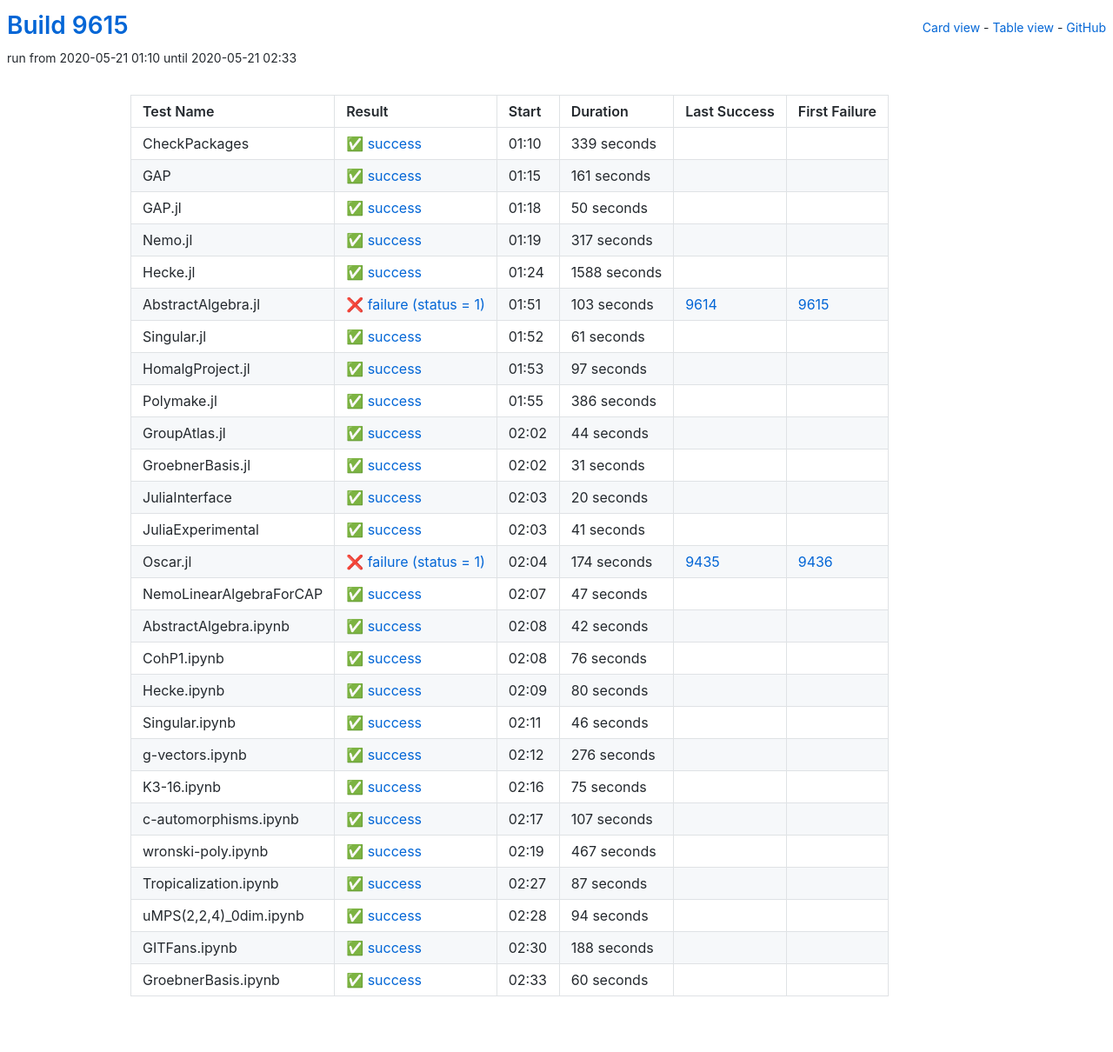
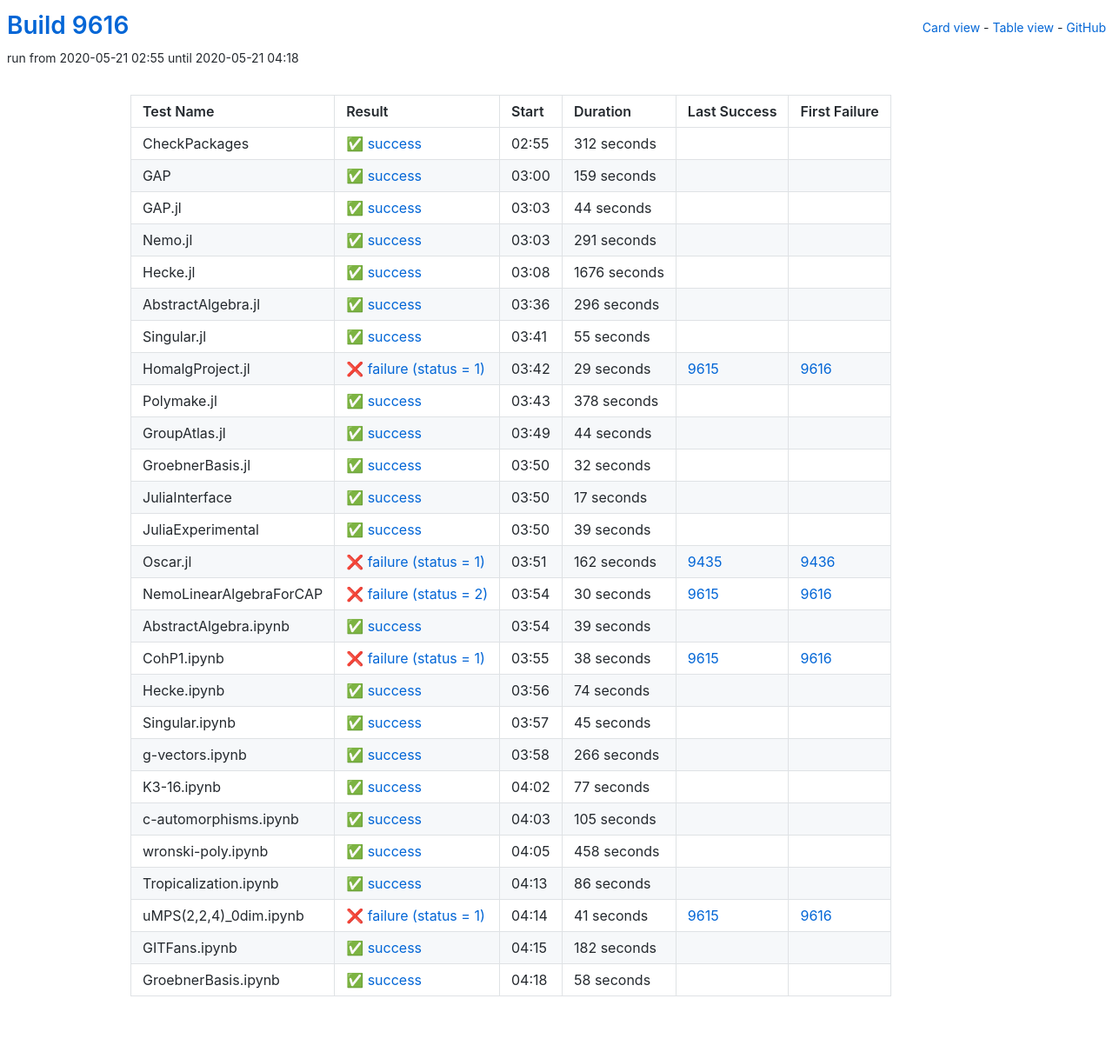
Before and after one commit to oscar-system/oscar-ci-status, a Jekyll site: the page built from table.html, in a window 1280 px wide. Shown: the whole page at 87% size. Built offline with Jekyll 4.4.1, drawn with Linux system fonts in a browser that asks for light colours.

Commit message:
Build 9616

```diff
--- a/_data/ci.yml
+++ b/_data/ci.yml
@@ -1,113 +1,113 @@
-build: 9615
-build_url: https://oscarci.mathematik.uni-kl.de/job/oscar/9615/
+build: 9616
+build_url: https://oscarci.mathematik.uni-kl.de/job/oscar/9616/
 job: oscar
 tests:
-- duration: 339
+- duration: 312
   exitcode: 0
   first_failure: false
   first_failure_url: null
   id: checkpackages
   last_success: false
   last_success_url: null
-  log: https://oscarci.mathematik.uni-kl.de/job/oscar/9615/artifact/logs/build-9615/CheckPackages.log
+  log: https://oscarci.mathematik.uni-kl.de/job/oscar/9616/artifact/logs/build-9616/CheckPackages.log
   name: CheckPackages
-  start: 2020-05-21 01:10
+  start: 2020-05-21 02:55
   status: success
   success: true
-- duration: 161
+- duration: 159
   exitcode: 0
   first_failure: false
   first_failure_url: null
   id: gap
   last_success: false
   last_success_url: null
-  log: https://oscarci.mathematik.uni-kl.de/job/oscar/9615/artifact/logs/build-9615/GAP.log
+  log: https://oscarci.mathematik.uni-kl.de/job/oscar/9616/artifact/logs/build-9616/GAP.log
   name: GAP
-  start: 2020-05-21 01:15
+  start: 2020-05-21 03:00
   status: success
   success: true
-- duration: 50
+- duration: 44
   exitcode: 0
   first_failure: false
   first_failure_url: null
   id: gap-jl
   last_success: false
   last_success_url: null
-  log: https://oscarci.mathematik.uni-kl.de/job/oscar/9615/artifact/logs/build-9615/GAP.jl.log
+  log: https://oscarci.mathematik.uni-kl.de/job/oscar/9616/artifact/logs/build-9616/GAP.jl.log
   name: GAP.jl
-  start: 2020-05-21 01:18
+  start: 2020-05-21 03:03
   status: success
   success: true
-- duration: 317
+- duration: 291
   exitcode: 0
   first_failure: false
   first_failure_url: null
   id: nemo-jl
   last_success: false
   last_success_url: null
-  log: https://oscarci.mathematik.uni-kl.de/job/oscar/9615/artifact/logs/build-9615/Nemo.jl.log
+  log: https://oscarci.mathematik.uni-kl.de/job/oscar/9616/artifact/logs/build-9616/Nemo.jl.log
   name: Nemo.jl
-  start: 2020-05-21 01:19
+  start: 2020-05-21 03:03
   status: success
   success: true
-- duration: 1588
+- duration: 1676
   exitcode: 0
   first_failure: false
   first_failure_url: null
   id: hecke-jl
   last_success: false
   last_success_url: null
-  log: https://oscarci.mathematik.uni-kl.de/job/oscar/9615/artifact/logs/build-9615/Hecke.jl.log
+  log: https://oscarci.mathematik.uni-kl.de/job/oscar/9616/artifact/logs/build-9616/Hecke.jl.log
   name: Hecke.jl
-  start: 2020-05-21 01:24
+  start: 2020-05-21 03:08
   status: success
   success: true
-- duration: 103
-  exitcode: 1
-  first_failure: 9615
-  first_failure_url: https://oscarci.mathematik.uni-kl.de/job/oscar/9615/
+- duration: 296
+  exitcode: 0
+  first_failure: false
+  first_failure_url: null
   id: abstractalgebra-jl
-  last_success: 9614
-  last_success_url: https://oscarci.mathematik.uni-kl.de/job/oscar/9614/
-  log: https://oscarci.mathematik.uni-kl.de/job/oscar/9615/artifact/logs/build-9615/AbstractAlgebra.jl.log
+  last_success: false
+  last_success_url: null
+  log: https://oscarci.mathematik.uni-kl.de/job/oscar/9616/artifact/logs/build-9616/AbstractAlgebra.jl.log
   name: AbstractAlgebra.jl
-  start: 2020-05-21 01:51
-  status: failure
-  success: false
-- duration: 61
+  start: 2020-05-21 03:36
+  status: success
+  success: true
+- duration: 55
   exitcode: 0
   first_failure: false
   first_failure_url: null
   id: singular-jl
   last_success: false
   last_success_url: null
-  log: https://oscarci.mathematik.uni-kl.de/job/oscar/9615/artifact/logs/build-9615/Singular.jl.log
+  log: https://oscarci.mathematik.uni-kl.de/job/oscar/9616/artifact/logs/build-9616/Singular.jl.log
   name: Singular.jl
-  start: 2020-05-21 01:52
+  start: 2020-05-21 03:41
   status: success
   success: true
-- duration: 97
-  exitcode: 0
-  first_failure: false
-  first_failure_url: null
+- duration: 29
+  exitcode: 1
+  first_failure: 9616
+  first_failure_url: https://oscarci.mathematik.uni-kl.de/job/oscar/9616/
   id: homalgproject-jl
-  last_success: false
-  last_success_url: null
-  log: https://oscarci.mathematik.uni-kl.de/job/oscar/9615/artifact/logs/build-9615/HomalgProject.jl.log
+  last_success: 9615
+  last_success_url: https://oscarci.mathematik.uni-kl.de/job/oscar/9615/
+  log: https://oscarci.mathematik.uni-kl.de/job/oscar/9616/artifact/logs/build-9616/HomalgProject.jl.log
   name: HomalgProject.jl
-  start: 2020-05-21 01:53
-  status: success
-  success: true
-- duration: 386
+  start: 2020-05-21 03:42
+  status: failure
+  success: false
+- duration: 378
   exitcode: 0
   first_failure: false
   first_failure_url: null
   id: polymake-jl
   last_success: false
   last_success_url: null
-  log: https://oscarci.mathematik.uni-kl.de/job/oscar/9615/artifact/logs/build-9615/Polymake.jl.log
+  log: https://oscarci.mathematik.uni-kl.de/job/oscar/9616/artifact/logs/build-9616/Polymake.jl.log
   name: Polymake.jl
-  start: 2020-05-21 01:55
+  start: 2020-05-21 03:43
   status: success
   success: true
 - duration: 44
@@ -117,212 +117,212 @@
   id: groupatlas-jl
   last_success: false
   last_success_url: null
-  log: https://oscarci.mathematik.uni-kl.de/job/oscar/9615/artifact/logs/build-9615/GroupAtlas.jl.log
+  log: https://oscarci.mathematik.uni-kl.de/job/oscar/9616/artifact/logs/build-9616/GroupAtlas.jl.log
   name: GroupAtlas.jl
-  start: 2020-05-21 02:02
+  start: 2020-05-21 03:49
   status: success
   success: true
-- duration: 31
+- duration: 32
   exitcode: 0
   first_failure: false
   first_failure_url: null
   id: groebnerbasis-jl
   last_success: false
   last_success_url: null
-  log: https://oscarci.mathematik.uni-kl.de/job/oscar/9615/artifact/logs/build-9615/GroebnerBasis.jl.log
+  log: https://oscarci.mathematik.uni-kl.de/job/oscar/9616/artifact/logs/build-9616/GroebnerBasis.jl.log
   name: GroebnerBasis.jl
-  start: 2020-05-21 02:02
+  start: 2020-05-21 03:50
   status: success
   success: true
-- duration: 20
+- duration: 17
   exitcode: 0
   first_failure: false
   first_failure_url: null
   id: juliainterface
   last_success: false
   last_success_url: null
-  log: https://oscarci.mathematik.uni-kl.de/job/oscar/9615/artifact/logs/build-9615/JuliaInterface.log
+  log: https://oscarci.mathematik.uni-kl.de/job/oscar/9616/artifact/logs/build-9616/JuliaInterface.log
   name: JuliaInterface
-  start: 2020-05-21 02:03
+  start: 2020-05-21 03:50
   status: success
   success: true
-- duration: 41
+- duration: 39
   exitcode: 0
   first_failure: false
   first_failure_url: null
   id: juliaexperimental
   last_success: false
   last_success_url: null
-  log: https://oscarci.mathematik.uni-kl.de/job/oscar/9615/artifact/logs/build-9615/JuliaExperimental.log
+  log: https://oscarci.mathematik.uni-kl.de/job/oscar/9616/artifact/logs/build-9616/JuliaExperimental.log
   name: JuliaExperimental
-  start: 2020-05-21 02:03
+  start: 2020-05-21 03:50
   status: success
   success: true
-- duration: 174
+- duration: 162
   exitcode: 1
   first_failure: 9436
   first_failure_url: https://oscarci.mathematik.uni-kl.de/job/oscar/9436/
   id: oscar-jl
   last_success: 9435
   last_success_url: https://oscarci.mathematik.uni-kl.de/job/oscar/9435/
-  log: https://oscarci.mathematik.uni-kl.de/job/oscar/9615/artifact/logs/build-9615/Oscar.jl.log
+  log: https://oscarci.mathematik.uni-kl.de/job/oscar/9616/artifact/logs/build-9616/Oscar.jl.log
   name: Oscar.jl
-  start: 2020-05-21 02:04
+  start: 2020-05-21 03:51
   status: failure
   success: false
-- duration: 47
-  exitcode: 0
-  first_failure: false
-  first_failure_url: null
+- duration: 30
+  exitcode: 2
+  first_failure: 9616
+  first_failure_url: https://oscarci.mathematik.uni-kl.de/job/oscar/9616/
   id: nemolinearalgebraforcap
-  last_success: false
-  last_success_url: null
-  log: https://oscarci.mathematik.uni-kl.de/job/oscar/9615/artifact/logs/build-9615/NemoLinearAlgebraForCAP.log
+  last_success: 9615
+  last_success_url: https://oscarci.mathematik.uni-kl.de/job/oscar/9615/
+  log: https://oscarci.mathematik.uni-kl.de/job/oscar/9616/artifact/logs/build-9616/NemoLinearAlgebraForCAP.log
   name: NemoLinearAlgebraForCAP
-  start: 2020-05-21 02:07
-  status: success
-  success: true
-- duration: 42
+  start: 2020-05-21 03:54
+  status: failure
+  success: false
+- duration: 39
   exitcode: 0
   first_failure: false
   first_failure_url: null
   id: abstractalgebra-ipynb
   last_success: false
   last_success_url: null
-  log: https://oscarci.mathematik.uni-kl.de/job/oscar/9615/artifact/logs/build-9615/AbstractAlgebra.ipynb.log
+  log: https://oscarci.mathematik.uni-kl.de/job/oscar/9616/artifact/logs/build-9616/AbstractAlgebra.ipynb.log
   name: AbstractAlgebra.ipynb
-  start: 2020-05-21 02:08
+  start: 2020-05-21 03:54
   status: success
   success: true
-- duration: 76
-  exitcode: 0
-  first_failure: false
-  first_failure_url: null
+- duration: 38
+  exitcode: 1
+  first_failure: 9616
+  first_failure_url: https://oscarci.mathematik.uni-kl.de/job/oscar/9616/
   id: cohp1-ipynb
-  last_success: false
-  last_success_url: null
-  log: https://oscarci.mathematik.uni-kl.de/job/oscar/9615/artifact/logs/build-9615/CohP1.ipynb.log
+  last_success: 9615
+  last_success_url: https://oscarci.mathematik.uni-kl.de/job/oscar/9615/
+  log: https://oscarci.mathematik.uni-kl.de/job/oscar/9616/artifact/logs/build-9616/CohP1.ipynb.log
   name: CohP1.ipynb
-  start: 2020-05-21 02:08
-  status: success
-  success: true
-- duration: 80
+  start: 2020-05-21 03:55
+  status: failure
+  success: false
+- duration: 74
   exitcode: 0
   first_failure: false
   first_failure_url: null
   id: hecke-ipynb
   last_success: false
   last_success_url: null
-  log: https://oscarci.mathematik.uni-kl.de/job/oscar/9615/artifact/logs/build-9615/Hecke.ipynb.log
+  log: https://oscarci.mathematik.uni-kl.de/job/oscar/9616/artifact/logs/build-9616/Hecke.ipynb.log
   name: Hecke.ipynb
-  start: 2020-05-21 02:09
+  start: 2020-05-21 03:56
   status: success
   success: true
-- duration: 46
+- duration: 45
   exitcode: 0
   first_failure: false
   first_failure_url: null
   id: singular-ipynb
   last_success: false
   last_success_url: null
-  log: https://oscarci.mathematik.uni-kl.de/job/oscar/9615/artifact/logs/build-9615/Singular.ipynb.log
+  log: https://oscarci.mathematik.uni-kl.de/job/oscar/9616/artifact/logs/build-9616/Singular.ipynb.log
   name: Singular.ipynb
-  start: 2020-05-21 02:11
+  start: 2020-05-21 03:57
   status: success
   success: true
-- duration: 276
+- duration: 266
   exitcode: 0
   first_failure: false
   first_failure_url: null
   id: g-vectors-ipynb
   last_success: false
   last_success_url: null
-  log: https://oscarci.mathematik.uni-kl.de/job/oscar/9615/artifact/logs/build-9615/g-vectors.ipynb.log
+  log: https://oscarci.mathematik.uni-kl.de/job/oscar/9616/artifact/logs/build-9616/g-vectors.ipynb.log
   name: g-vectors.ipynb
-  start: 2020-05-21 02:12
+  start: 2020-05-21 03:58
   status: success
   success: true
-- duration: 75
+- duration: 77
   exitcode: 0
   first_failure: false
   first_failure_url: null
   id: k3-16-ipynb
   last_success: false
   last_success_url: null
-  log: https://oscarci.mathematik.uni-kl.de/job/oscar/9615/artifact/logs/build-9615/K3-16.ipynb.log
+  log: https://oscarci.mathematik.uni-kl.de/job/oscar/9616/artifact/logs/build-9616/K3-16.ipynb.log
   name: K3-16.ipynb
-  start: 2020-05-21 02:16
+  start: 2020-05-21 04:02
   status: success
   success: true
-- duration: 107
+- duration: 105
   exitcode: 0
   first_failure: false
   first_failure_url: null
   id: c-automorphisms-ipynb
   last_success: false
   last_success_url: null
-  log: https://oscarci.mathematik.uni-kl.de/job/oscar/9615/artifact/logs/build-9615/c-automorphisms.ipynb.log
+  log: https://oscarci.mathematik.uni-kl.de/job/oscar/9616/artifact/logs/build-9616/c-automorphisms.ipynb.log
   name: c-automorphisms.ipynb
-  start: 2020-05-21 02:17
+  start: 2020-05-21 04:03
   status: success
   success: true
-- duration: 467
+- duration: 458
   exitcode: 0
   first_failure: false
   first_failure_url: null
   id: wronski-poly-ipynb
   last_success: false
   last_success_url: null
-  log: https://oscarci.mathematik.uni-kl.de/job/oscar/9615/artifact/logs/build-9615/wronski-poly.ipynb.log
+  log: https://oscarci.mathematik.uni-kl.de/job/oscar/9616/artifact/logs/build-9616/wronski-poly.ipynb.log
   name: wronski-poly.ipynb
-  start: 2020-05-21 02:19
+  start: 2020-05-21 04:05
   status: success
   success: true
-- duration: 87
+- duration: 86
   exitcode: 0
   first_failure: false
   first_failure_url: null
   id: tropicalization-ipynb
   last_success: false
   last_success_url: null
-  log: https://oscarci.mathematik.uni-kl.de/job/oscar/9615/artifact/logs/build-9615/Tropicalization.ipynb.log
+  log: https://oscarci.mathematik.uni-kl.de/job/oscar/9616/artifact/logs/build-9616/Tropicalization.ipynb.log
   name: Tropicalization.ipynb
-  start: 2020-05-21 02:27
+  start: 2020-05-21 04:13
   status: success
   success: true
-- duration: 94
-  exitcode: 0
-  first_failure: false
-  first_failure_url: null
+- duration: 41
+  exitcode: 1
+  first_failure: 9616
+  first_failure_url: https://oscarci.mathematik.uni-kl.de/job/oscar/9616/
   id: umps-2-2-4-0dim-ipynb
-  last_success: false
-  last_success_url: null
-  log: https://oscarci.mathematik.uni-kl.de/job/oscar/9615/artifact/logs/build-9615/uMPS-2-2-4-_0dim.ipynb.log
+  last_success: 9615
+  last_success_url: https://oscarci.mathematik.uni-kl.de/job/oscar/9615/
+  log: https://oscarci.mathematik.uni-kl.de/job/oscar/9616/artifact/logs/build-9616/uMPS-2-2-4-_0dim.ipynb.log
   name: uMPS(2,2,4)_0dim.ipynb
-  start: 2020-05-21 02:28
-  status: success
-  success: true
-- duration: 188
+  start: 2020-05-21 04:14
+  status: failure
+  success: false
+- duration: 182
   exitcode: 0
   first_failure: false
   first_failure_url: null
   id: gitfans-ipynb
   last_success: false
   last_success_url: null
-  log: https://oscarci.mathematik.uni-kl.de/job/oscar/9615/artifact/logs/build-9615/GITFans.ipynb.log
+  log: https://oscarci.mathematik.uni-kl.de/job/oscar/9616/artifact/logs/build-9616/GITFans.ipynb.log
   name: GITFans.ipynb
-  start: 2020-05-21 02:30
+  start: 2020-05-21 04:15
   status: success
   success: true
-- duration: 60
+- duration: 58
   exitcode: 0
   first_failure: false
   first_failure_url: null
   id: groebnerbasis-ipynb
   last_success: false
   last_success_url: null
-  log: https://oscarci.mathematik.uni-kl.de/job/oscar/9615/artifact/logs/build-9615/GroebnerBasis.ipynb.log
+  log: https://oscarci.mathematik.uni-kl.de/job/oscar/9616/artifact/logs/build-9616/GroebnerBasis.ipynb.log
   name: GroebnerBasis.ipynb
-  start: 2020-05-21 02:33
+  start: 2020-05-21 04:18
   status: success
   success: true
```
Also changed, not shown: README.md.
